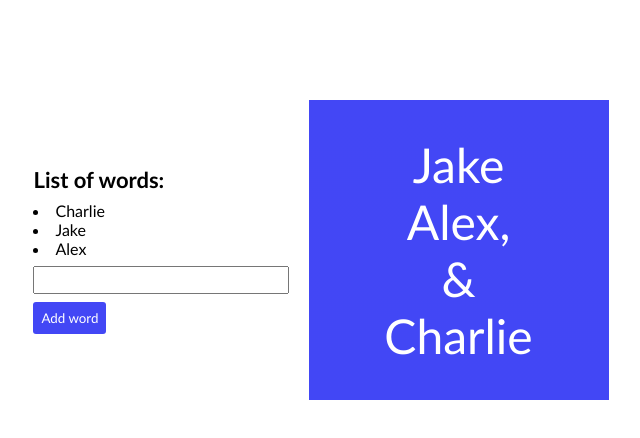
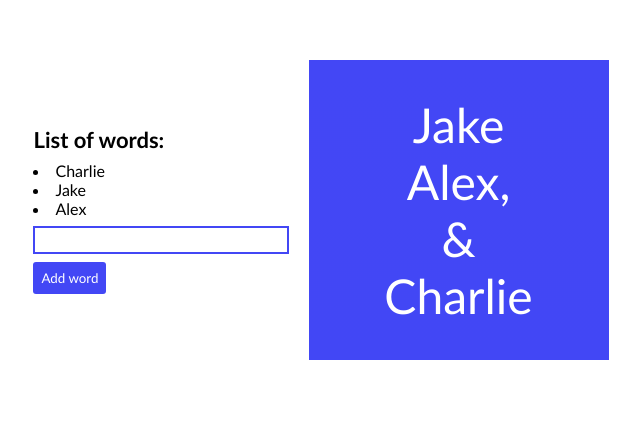
Before and after one commit to RhodesPeter/work-form-sentence-generator, a plain HTML site: page index.html in a window 1280 px wide. Shown: the part 150-588 px from the top of the page, without its empty margins (329-969 px from the left). Drawn offline with Linux system fonts and the light colour scheme.

Commit message:
Add border to input

```diff
--- a/index.js
+++ b/index.js
@@ -12,8 +12,6 @@ const addWordToDOMList = (newWord) => {
 
 const handleAddWord = (event) => {
     event.preventDefault();
-
-    console.log('submited?');
 
     const input = document.querySelector('.words__input');
     const newWord = input.value;
--- a/main.css
+++ b/main.css
@@ -9,7 +9,7 @@
     display: flex;
     justify-content: center;
     align-items: center;
-    height: 100vh;
+    height: 90vh;
     flex-wrap: wrap;
 }
 
@@ -49,6 +49,7 @@
     margin-bottom: 8px;
     width: 100%;
     padding: 4px;
+    border: 2px solid #4347F5;
 }
 
 .words__btn {
```
